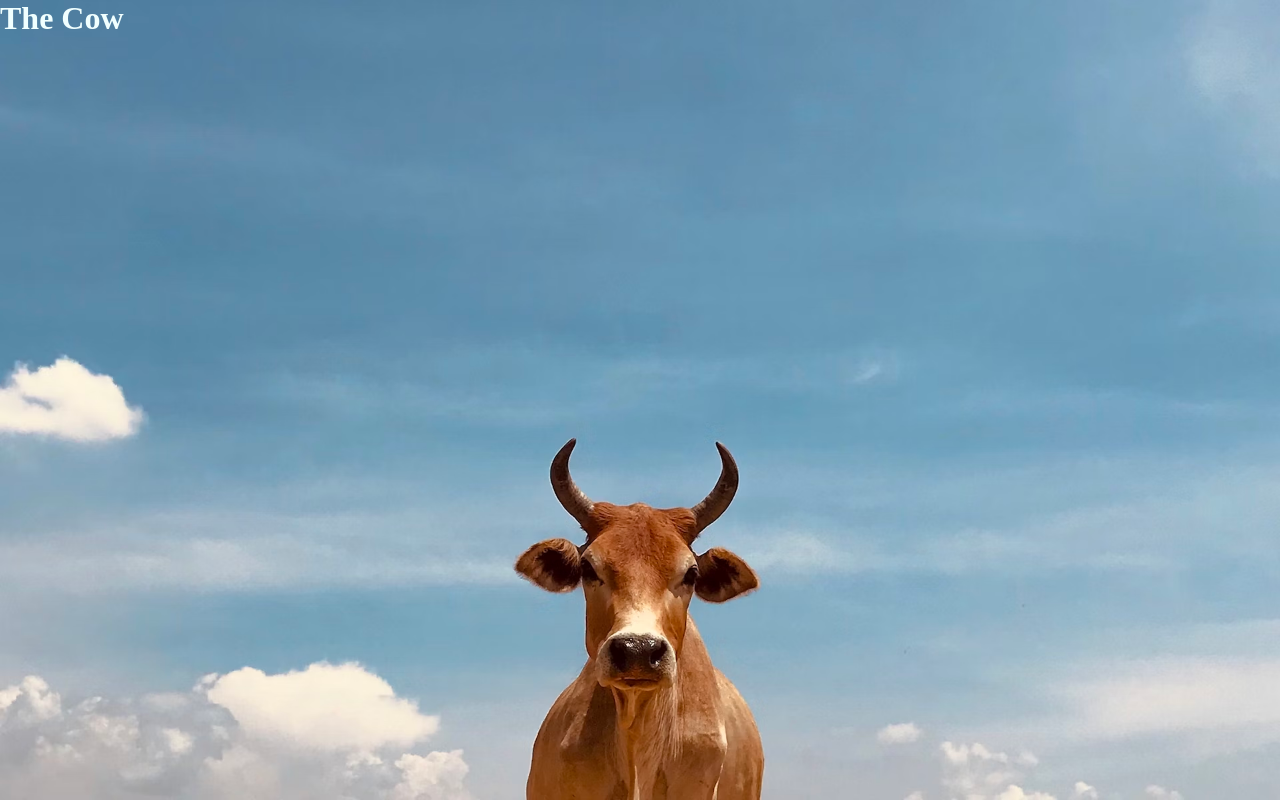
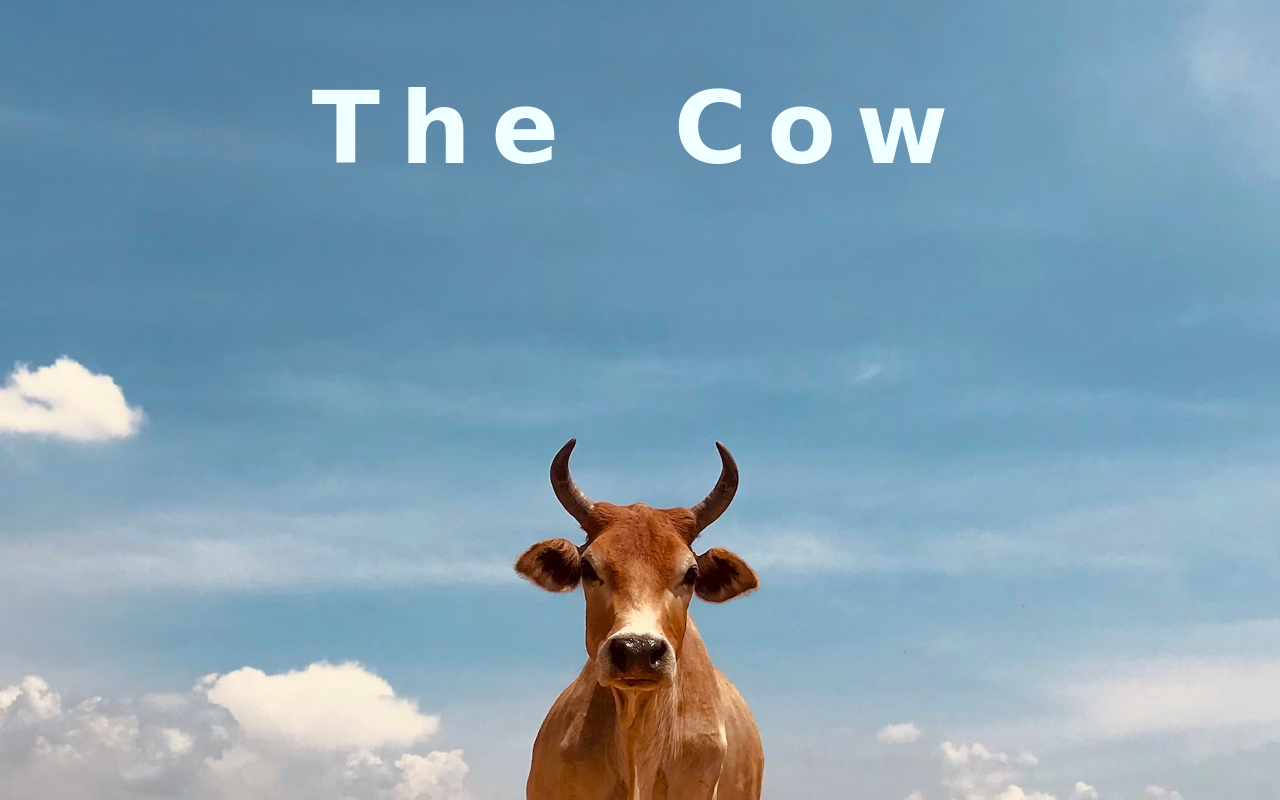
Before and after one commit to rakibgithub21/Conceptual_One, a plain HTML site: page index.html in a window 1280 px wide. Drawn offline with Linux system fonts and the light colour scheme.

Commit message:
second add

```diff
--- a/style.css
+++ b/style.css
@@ -12,4 +12,12 @@
 
 .hero h1{
     color: azure;
+    font-size: 100px;
+    text-align: center;
+    font-weight: 800;
+    padding: 70px;
+    font-family: cursive;
+    word-spacing: 40px;
+    letter-spacing: 20px;
+
 }
```
